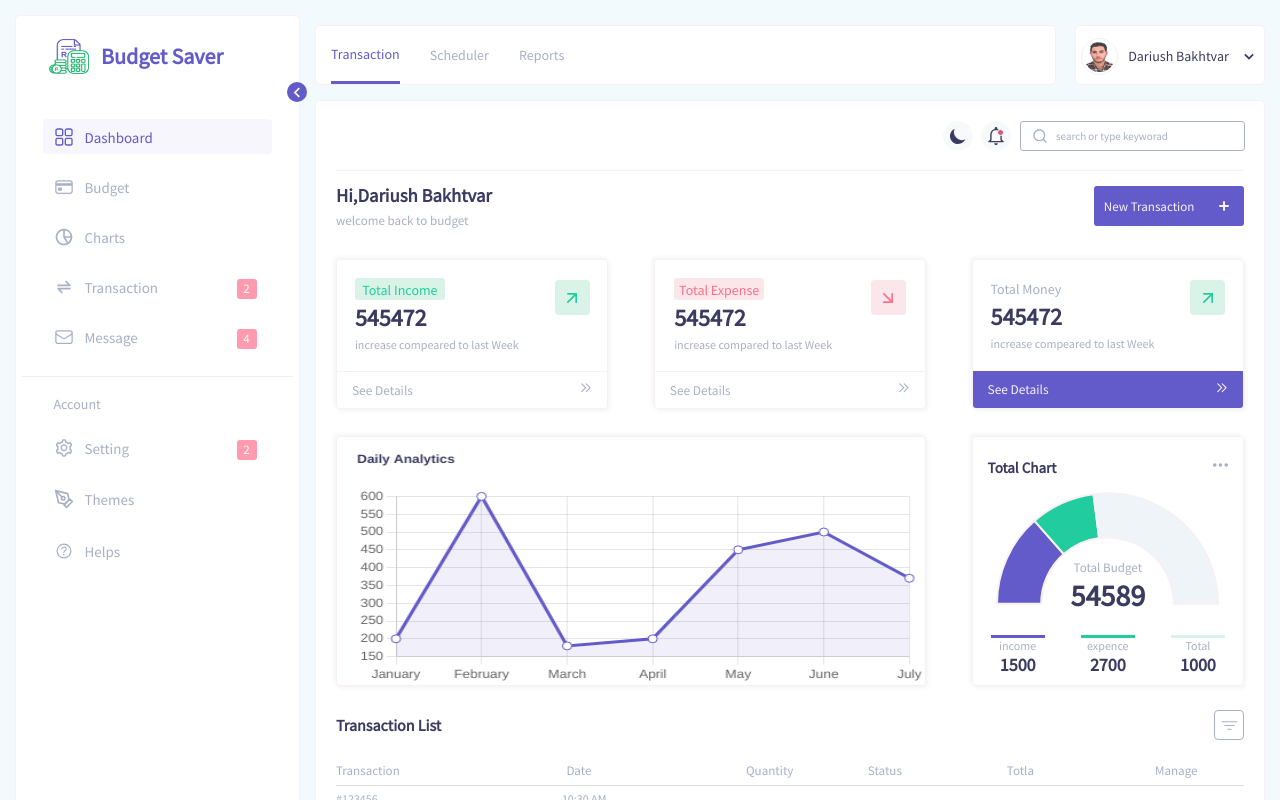
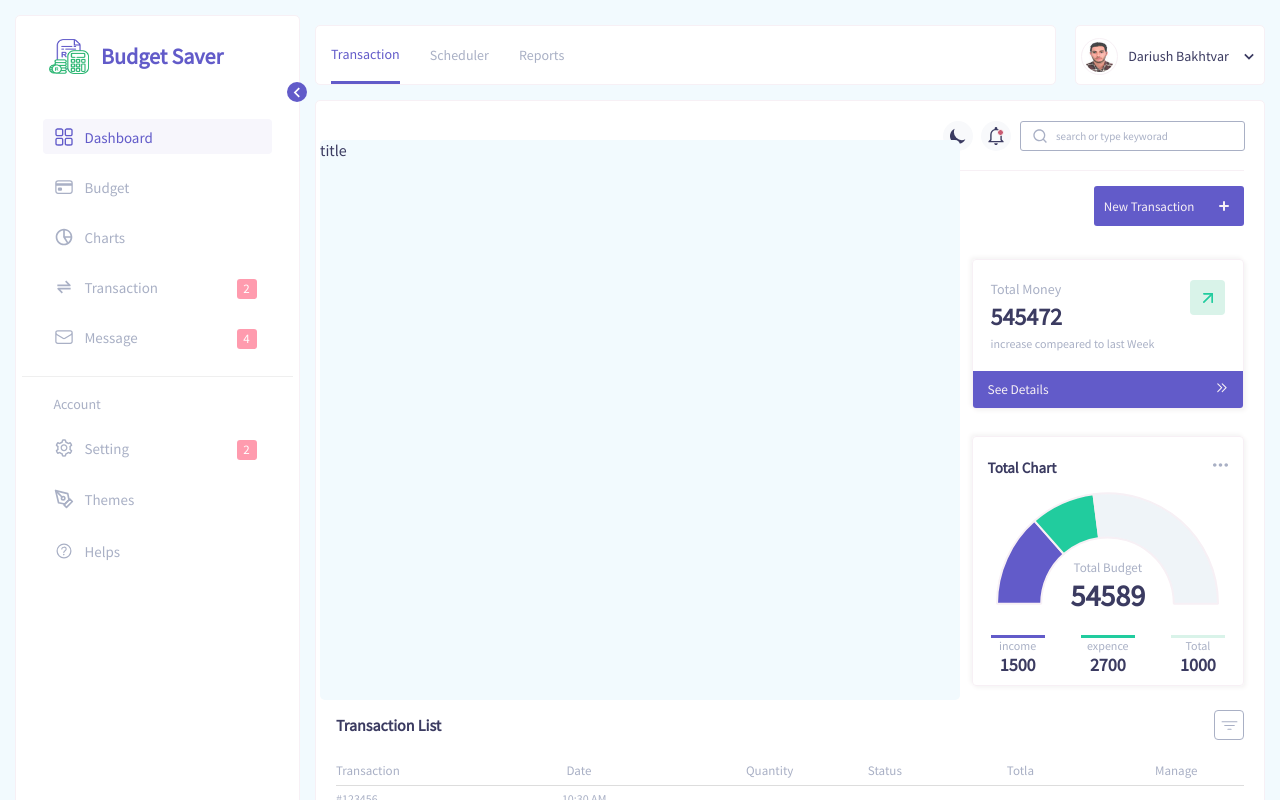
Before and after one commit to Dariush-Bakhtvar/expense-tracker, a React (Create React App) app: page / in a window 1280 px wide. Both pictures are taken after a click on the button "New Transaction". Shown: the top 800 px of the page. Built offline with nearby package versions, Linux system fonts and the light colour scheme; a small style sheet from the web is missing.

Commit message:
add new transaction

```diff
--- a/src/Components/Content/Content.jsx
+++ b/src/Components/Content/Content.jsx
@@ -1,4 +1,4 @@
-import React from 'react'
+import React, { useEffect, useState } from 'react'
 import SearchBar from '../SearchBar/SearchBar'
 import style from './Content.module.scss';
 // import faker from 'faker';
@@ -10,6 +10,7 @@ import { TfiMoreAlt } from 'react-icons/tfi';
 import TransactionList from '../TransactionList/TransactionList';
 import WithActive from '../HOC/WithActive';
 import { useTheme, useThemeAction } from '../Context/ThemeProvider';
+import NewTransaction from '../NewTransition/NewTransaction';
 Chart.register(ArcElement, CategoryScale, LinearScale, PointElement, LineElement, Title, Tooltip, Filler, Legend);
 export const options = {
   responsive: true,
@@ -84,10 +85,18 @@ const Linedata = {
 //   ]
 // };
 const Content = () => {
+  const [transaction, setTransaction] = useState(false);
   const themeStatus = useTheme();
   const Dispatch = useThemeAction();
+  useEffect(() => {
+    transaction ? document.body.style.overflow = 'hidden' : document.body.style.overflow = 'unset';
+  }, [transaction]);
   const changeThemeHandler = () => {
     Dispatch({ type: 'Theme' })
+  }
+  const newTransactionHandler = () => {
+    setTransaction(!transaction);
+    console.log(transaction);
   }
   const chartMode = themeStatus.darkMode ? '#A9B0C5' : '#EFF4F8';
   return (
@@ -99,10 +108,13 @@ const Content = () => {
           <h3>hi,dariush bakhtvar</h3>
           <p>welcome back to budget</p>
         </div>
-        <button className={style.newBudgetBtn}>
+        <button className={style.newBudgetBtn} onClick={newTransactionHandler}>
           <span>New Transaction</span>
           <span><HiPlusSm /></span>
         </button>
+        {
+          transaction && <NewTransaction />
+        }
       </section>
       {/* Transanction Detail and chanrt */}
       <section className={style.TransactionWrapper}>
--- /dev/null
+++ b/src/Components/NewTransition/NewTransaction.jsx
@@ -0,0 +1,13 @@
+import React from 'react'
+import style from './NewTransaction.module.scss';
+const NewTransaction = () => {
+  return (
+    <section className={style.Modal}>
+      <div className={style.ModalWrapper}>
+        <div>title</div>
+      </div>
+    </section>
+  )
+}
+
+export default NewTransaction
--- /dev/null
+++ b/src/Components/NewTransition/NewTransaction.module.scss
@@ -0,0 +1,17 @@
+@import '../../Asset/style/Mixin';
+.Modal{
+position: absolute;
+top:0;
+right: 0;
+width: 100%;
+height: 100%;
+// background-color: rgba($color:$light-green, $alpha:0.3);
+z-index: 2;
+}
+.ModalWrapper{
+  width: 50%;
+  height: 70%;
+  transform: translate(50%,25%);
+  background-color: $bg-body;
+  border-radius: 5px;
+}
```
